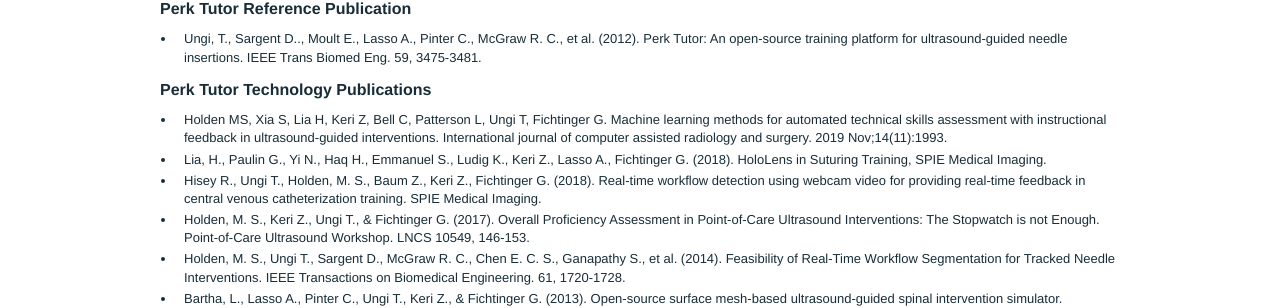
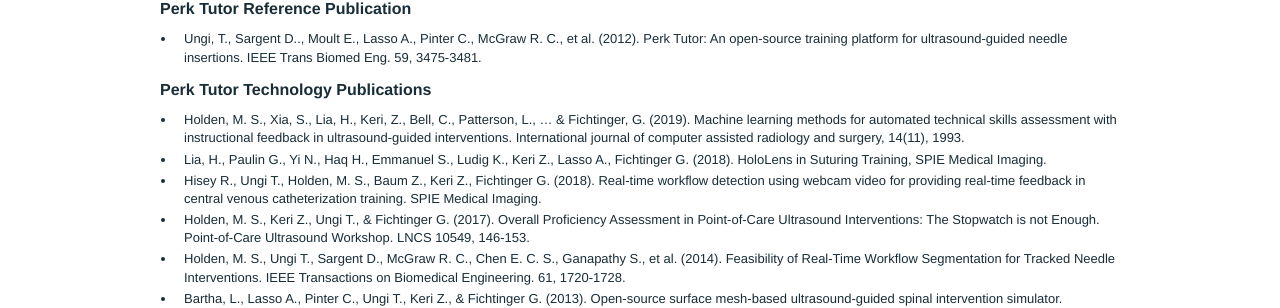
Before and after one commit to PerkTutor/perktutor.github.io, a Jekyll site: the page built from Publications.md, in a window 1280 px wide. Shown: the part 141-449 px from the top of the page. Built offline with Jekyll 4.4.1, drawn with Linux system fonts in a browser that asks for light colours; our own code applies the rules of GitHub Pages for plain Markdown files.

Commit message:
Update Publications.md

```diff
--- a/Publications.md
+++ b/Publications.md
@@ -10,7 +10,7 @@
 
 ## Perk Tutor Technology Publications
 
-* Holden MS, Xia S, Lia H, Keri Z, Bell C, Patterson L, Ungi T, Fichtinger G. Machine learning methods for automated technical skills assessment with instructional feedback in ultrasound-guided interventions. International journal of computer assisted radiology and surgery. 2019 Nov;14(11):1993.
+* Holden, M. S., Xia, S., Lia, H., Keri, Z., Bell, C., Patterson, L., ... & Fichtinger, G. (2019). Machine learning methods for automated technical skills assessment with instructional feedback in ultrasound-guided interventions. International journal of computer assisted radiology and surgery, 14(11), 1993.
 * Lia, H., Paulin G., Yi N., Haq H., Emmanuel S., Ludig K., Keri Z., Lasso A., Fichtinger G. (2018). HoloLens in Suturing Training, SPIE Medical Imaging.
 * Hisey R., Ungi T., Holden, M. S., Baum Z., Keri Z., Fichtinger G. (2018).  Real-time workflow detection using webcam video for providing real-time feedback in central venous catheterization training. SPIE Medical Imaging.
 * Holden, M. S., Keri Z., Ungi T., & Fichtinger G. (2017).  Overall Proficiency Assessment in Point-of-Care Ultrasound Interventions: The Stopwatch is not Enough. Point-of-Care Ultrasound Workshop. LNCS 10549, 146-153.
```
